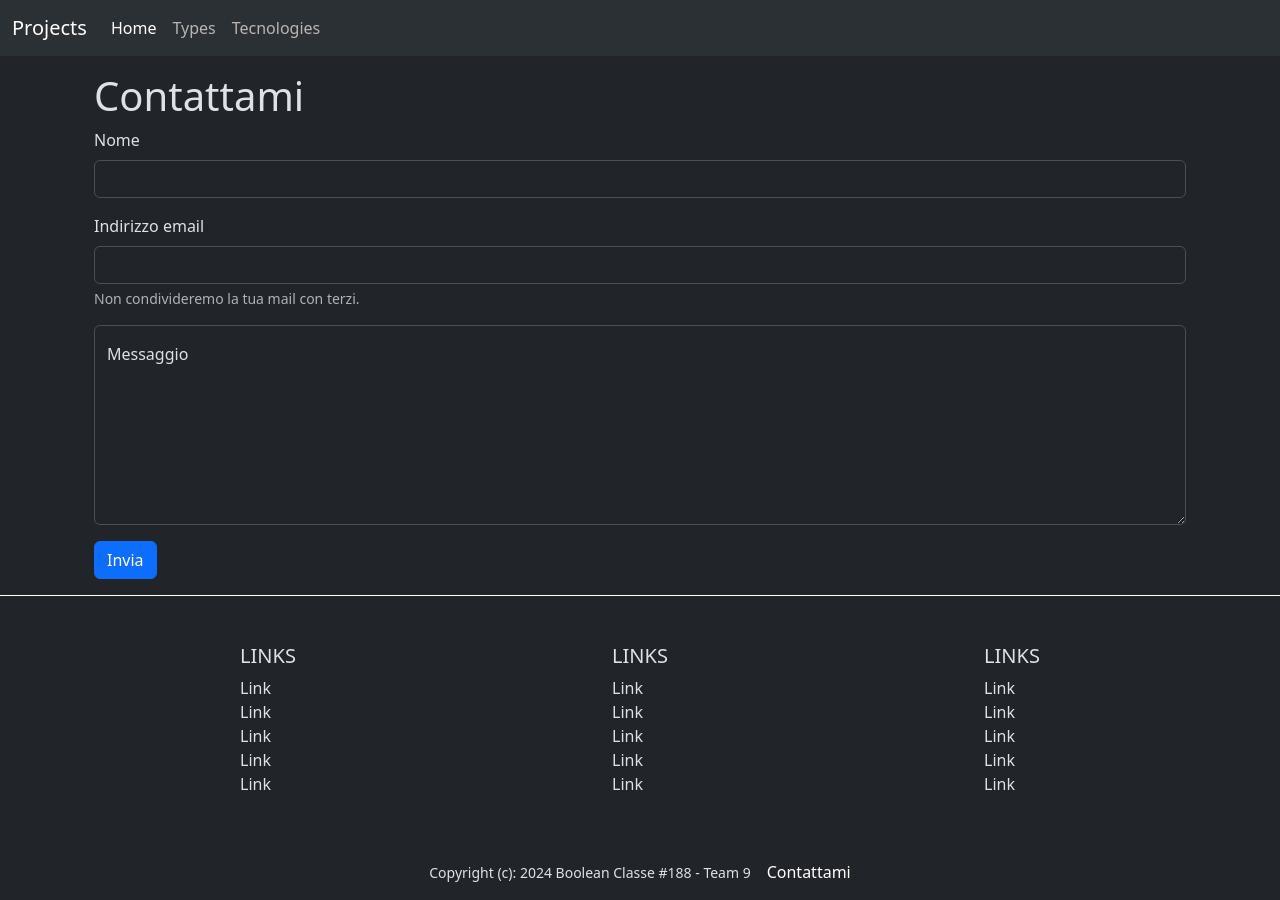
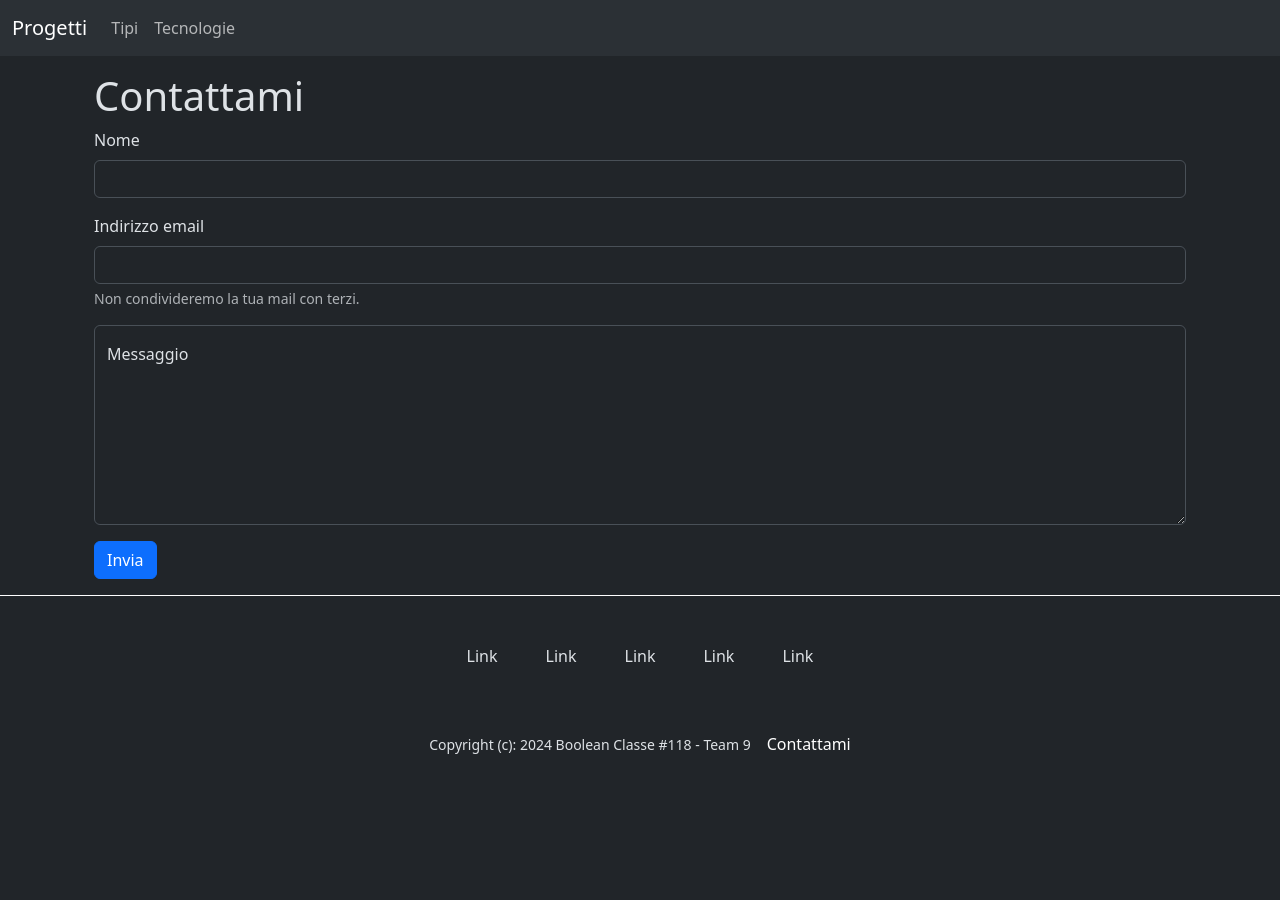
Before and after one commit to michele-pupo/vite-boolfolio, a Vue app: page /contact-me in a window 1280 px wide. After the commit the page ends 804 px from the top, so only its background shows below. Built offline with nearby package versions, Linux system fonts and the light colour scheme.

Commit message:
footer style fixes

```diff
--- a/src/components/AppFooter.vue
+++ b/src/components/AppFooter.vue
@@ -17,28 +17,7 @@ export default {
     <div class="container">
         <div class="top-footer d-flex justify-content-around py-5">
             <div class="links">
-                <h5>LINKS</h5>
-                <ul>
-                    <li>Link</li>
-                    <li>Link</li>
-                    <li>Link</li>
-                    <li>Link</li>
-                    <li>Link</li>
-                </ul>
-            </div>
-            <div class="links">
-                <h5>LINKS</h5>
-                <ul>
-                    <li>Link</li>
-                    <li>Link</li>
-                    <li>Link</li>
-                    <li>Link</li>
-                    <li>Link</li>
-                </ul>
-            </div>
-            <div class="links">
-                <h5>LINKS</h5>
-                <ul>
+                <ul class="d-flex gap-5">
                     <li>Link</li>
                     <li>Link</li>
                     <li>Link</li>
@@ -48,16 +27,12 @@ export default {
             </div>
         </div>
 
-        <div class="bottom-footer text-center d-flex justify-content-center gap-3 mb-3">
+        <div class="bottom-footer text-center d-flex justify-content-center gap-3 mb-5">
             <p class="m-0">
-                <small>Copyright (c): 2024 Boolean Classe #188 - Team 9</small>
+                <small>Copyright (c): 2024 Boolean Classe #118 - Team 9</small>
             </p>
-
             <router-link :to="{name: 'contact-me'}" id="contact-me">Contattami</router-link>
         </div>
-
-
-
     </div>
 
 </footer>
--- a/src/components/AppHeader.vue
+++ b/src/components/AppHeader.vue
@@ -13,20 +13,17 @@ export default {
         <nav class="navbar navbar-expand-lg bg-body-tertiary">
 
             <div class="container-fluid">
-                <router-link :to="{name: 'home'}" class="navbar-brand">Projects</router-link>
+                <router-link :to="{name: 'home'}" class="navbar-brand">Progetti</router-link>
                 <button class="navbar-toggler" type="button" data-bs-toggle="collapse" data-bs-target="#navbarNav" aria-controls="navbarNav" aria-expanded="false" aria-label="Toggle navigation">
                     <span class="navbar-toggler-icon"></span>
                 </button>
                 <div class="collapse navbar-collapse" id="navbarNav">
                     <ul class="navbar-nav">
                         <li class="nav-item">
-                            <a class="nav-link active" aria-current="page" href="#">Home</a>
+                            <a class="nav-link" href="#">Tipi</a>
                         </li>
                         <li class="nav-item">
-                            <a class="nav-link" href="#">Types</a>
-                        </li>
-                        <li class="nav-item">
-                            <a class="nav-link" href="#">Tecnologies</a>
+                            <a class="nav-link" href="#">Tecnologie</a>
                         </li>
                     </ul>
                 </div>
```
